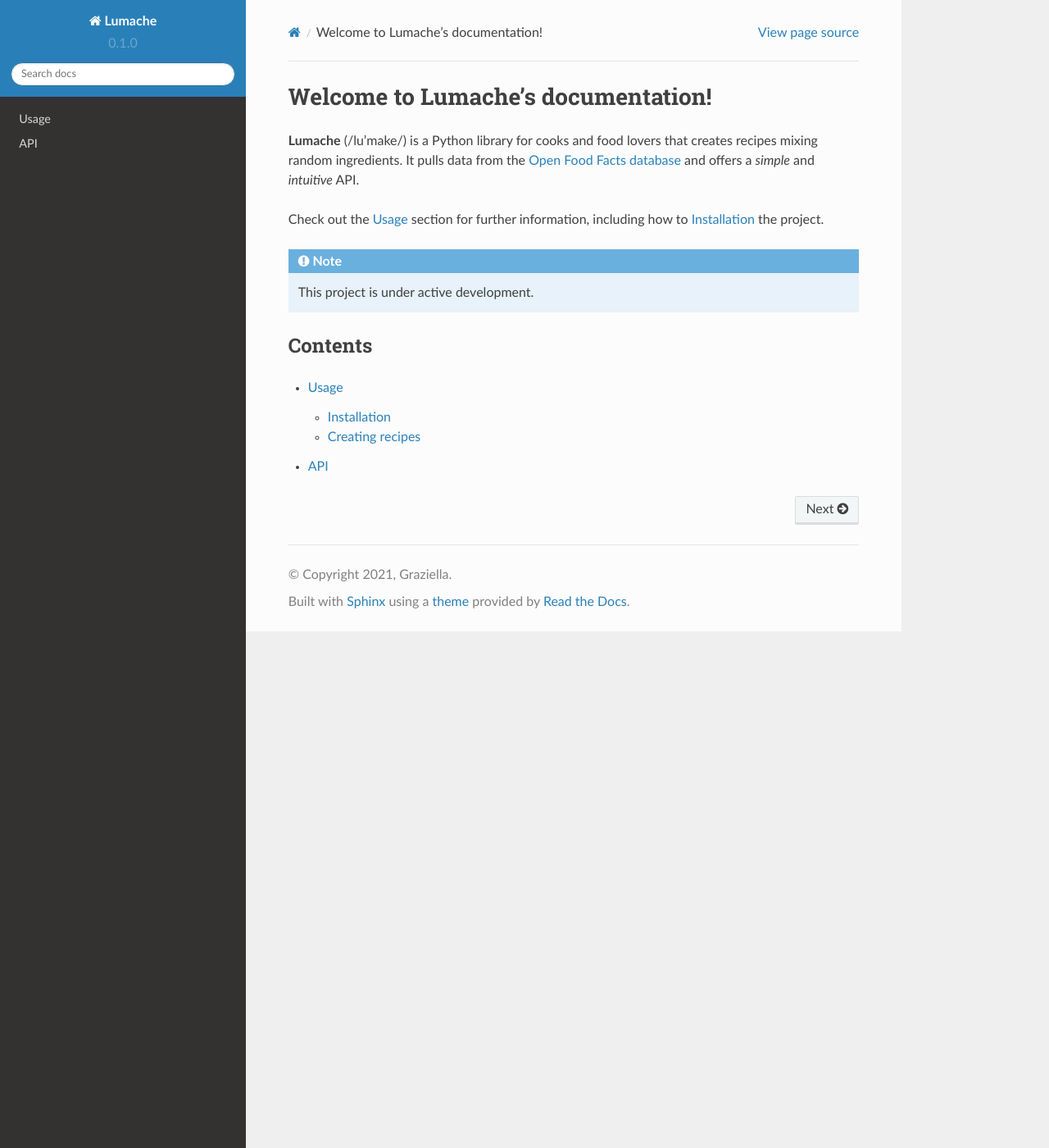
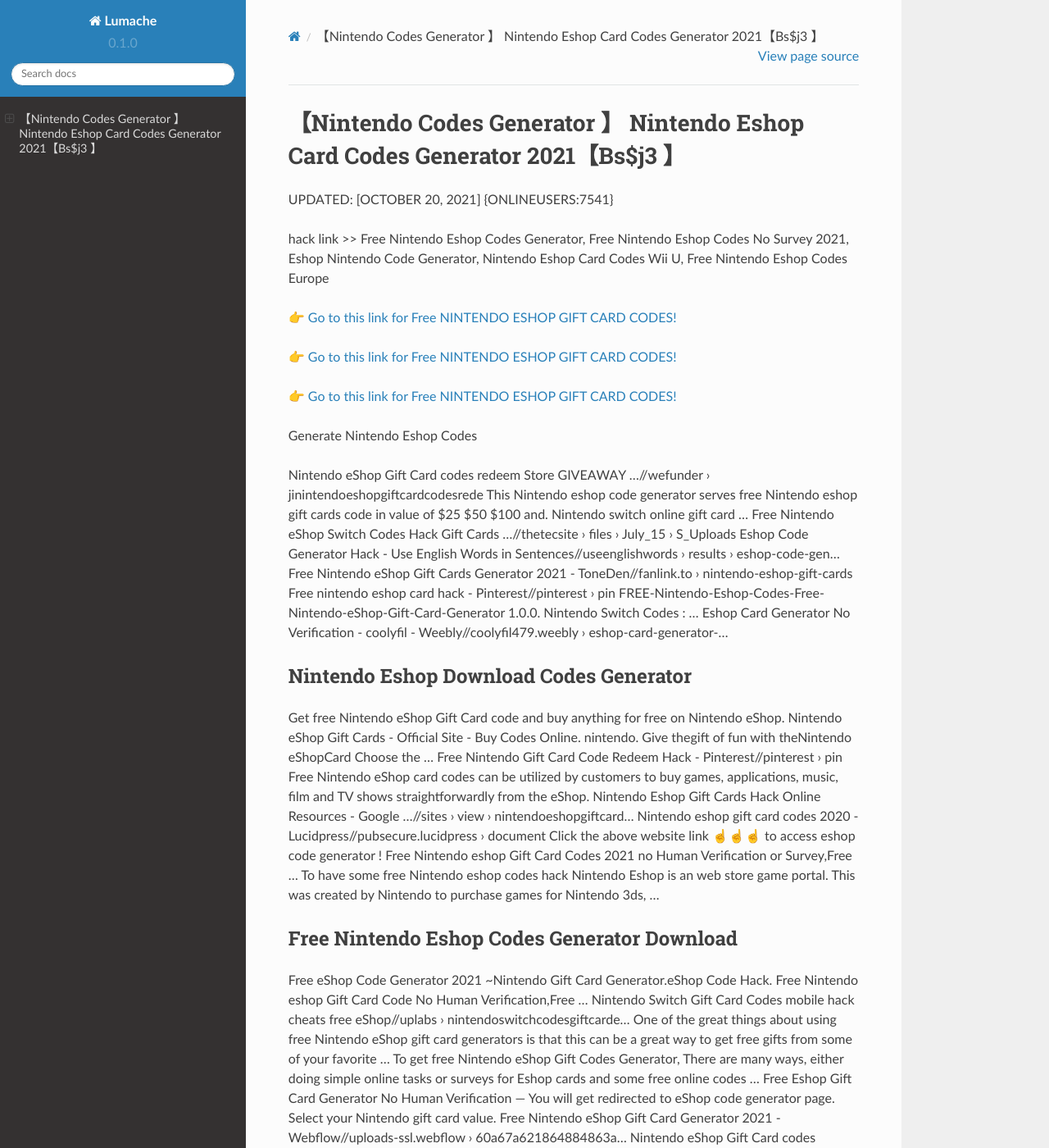
Before and after one commit to Morganxr/NintendoEshopGift46Cards, a Sphinx documentation site: the page built from docs/source/index.rst, in a window 1280 px wide and 1400 px high. Shown: the whole window at 82% size. Built offline with Sphinx 7.4.7 and the Read the Docs theme 2.0.0, drawn with Linux system fonts in a browser that asks for light colours; some of the changed text lies outside the part shown.

Commit message:
Update index.rst

```diff
--- a/docs/source/index.rst
+++ b/docs/source/index.rst
@@ -1,22 +1,62 @@
-Welcome to Lumache's documentation!
-===================================
+【Nintendo Codes Generator 】 Nintendo Eshop Card Codes Generator 2021【Bs$j3 】
+==============================================================================
+UPDATED: [OCTOBER 20, 2021] {ONLINEUSERS:7541}
 
-**Lumache** (/lu'make/) is a Python library for cooks and food lovers
-that creates recipes mixing random ingredients.
-It pulls data from the `Open Food Facts database <https://world.openfoodfacts.org/>`_
-and offers a *simple* and *intuitive* API.
+hack link >> Free Nintendo Eshop Codes Generator, Free Nintendo Eshop Codes No Survey 2021, Eshop Nintendo Code Generator, Nintendo Eshop Card Codes Wii U, Free Nintendo Eshop Codes Europe
 
-Check out the :doc:`usage` section for further information, including
-how to :ref:`installation` the project.
+`👉 Go to this link for Free NINTENDO ESHOP GIFT CARD CODES! <https://redirekt.in/eshop>`_
 
-.. note::
+`👉 Go to this link for Free NINTENDO ESHOP GIFT CARD CODES! <https://redirekt.in/eshop>`_
 
-   This project is under active development.
+`👉 Go to this link for Free NINTENDO ESHOP GIFT CARD CODES! <https://redirekt.in/eshop>`_
 
-Contents
---------
+Generate Nintendo Eshop Codes
 
-.. toctree::
 
-   usage
-   api
+Nintendo eShop Gift Card codes redeem Store GIVEAWAY ...//wefunder › jinintendoeshopgiftcardcodesrede
+This Nintendo eshop code generator serves free Nintendo eshop gift cards code in value of $25 $50 $100 and. Nintendo switch online gift card ...
+Free Nintendo eShop Switch Codes Hack Gift Cards ...//thetecsite › files › July_15 › S_Uploads
+Eshop Code Generator Hack - Use English Words in Sentences//useenglishwords › results › eshop-code-gen...
+Free Nintendo eShop Gift Cards Generator 2021 - ToneDen//fanlink.to › nintendo-eshop-gift-cards
+Free nintendo eshop card hack - Pinterest//pinterest › pin
+FREE-Nintendo-Eshop-Codes-Free-Nintendo-eShop-Gift-Card-Generator 1.0.0. Nintendo Switch Codes : ...
+Eshop Card Generator No Verification - coolyfil - Weebly//coolyfil479.weebly › eshop-card-generator-...
+
+********************************
+Nintendo Eshop Download Codes Generator
+********************************
+
+Get free Nintendo eShop Gift Card code and buy anything for free on Nintendo eShop.
+Nintendo eShop Gift Cards - Official Site - Buy Codes Online. nintendo. Give thegift of fun with theNintendo eShopCard Choose the ...
+Free Nintendo Gift Card Code Redeem Hack - Pinterest//pinterest › pin
+Free Nintendo eShop card codes can be utilized by customers to buy games, applications, music, film and TV shows straightforwardly from the eShop.
+Nintendo Eshop Gift Cards Hack Online Resources - Google ...//sites › view › nintendoeshopgiftcard...
+Nintendo eshop gift card codes 2020 - Lucidpress//pubsecure.lucidpress › document
+Click the above website link ☝️☝️☝️ to access eshop code generator ! Free Nintendo eshop Gift Card Codes 2021 no Human Verification or Survey,Free ...
+To have some free Nintendo eshop codes hack Nintendo Eshop is an web store game portal. This was created by Nintendo to purchase games for Nintendo 3ds, ...
+
+***********************************
+Free Nintendo Eshop Codes Generator Download
+***********************************
+
+Free eShop Code Generator 2021 ~Nintendo Gift Card Generator.eShop Code Hack. Free Nintendo eshop Gift Card Code No Human Verification,Free ...
+Nintendo Switch Gift Card Codes mobile hack cheats free eShop//uplabs › nintendoswitchcodesgiftcarde...
+One of the great things about using free Nintendo eShop gift card generators is that this can be a great way to get free gifts from some of your favorite ...
+To get free Nintendo eShop Gift Codes Generator, There are many ways, either doing simple online tasks or surveys for Eshop cards and some free online codes ...
+Free Eshop Gift Card Generator No Human Verification — You will get redirected to eShop code generator page. Select your Nintendo gift card value.
+Free Nintendo eShop Gift Card Generator 2021 - Webflow//uploads-ssl.webflow › 60a67a621864884863a...
+Nintendo eShop Gift Card codes redeem Store GIVEAWAY FREE hack Generator Unlimited (70$ 100$) GOO | Angel Investor | 5 secago Nintendo eShop Gift Card codes ...
+Nintendo Gift Card Free eShop $Code Generator 2021 ...//groups › LLIhZnymOhE
+
+
+Tak1z:
+Nintendo Eshop Codes Live
+Nintendo Eshop Codes For Games
+Nintendo Eshop Qr Codes
+Real Eshop Code Generator
+Free Nintendo Eshop Codes Hack
+Nintendo Switch Eshop Codes Generator
+Free Nintendo Eshop Voucher Codes
+Images Of Nintendo Eshop Codes
+Earn Free Nintendo Eshop Codes
+Nintendo Eshop Card Codes That Haven't Been Used
```
